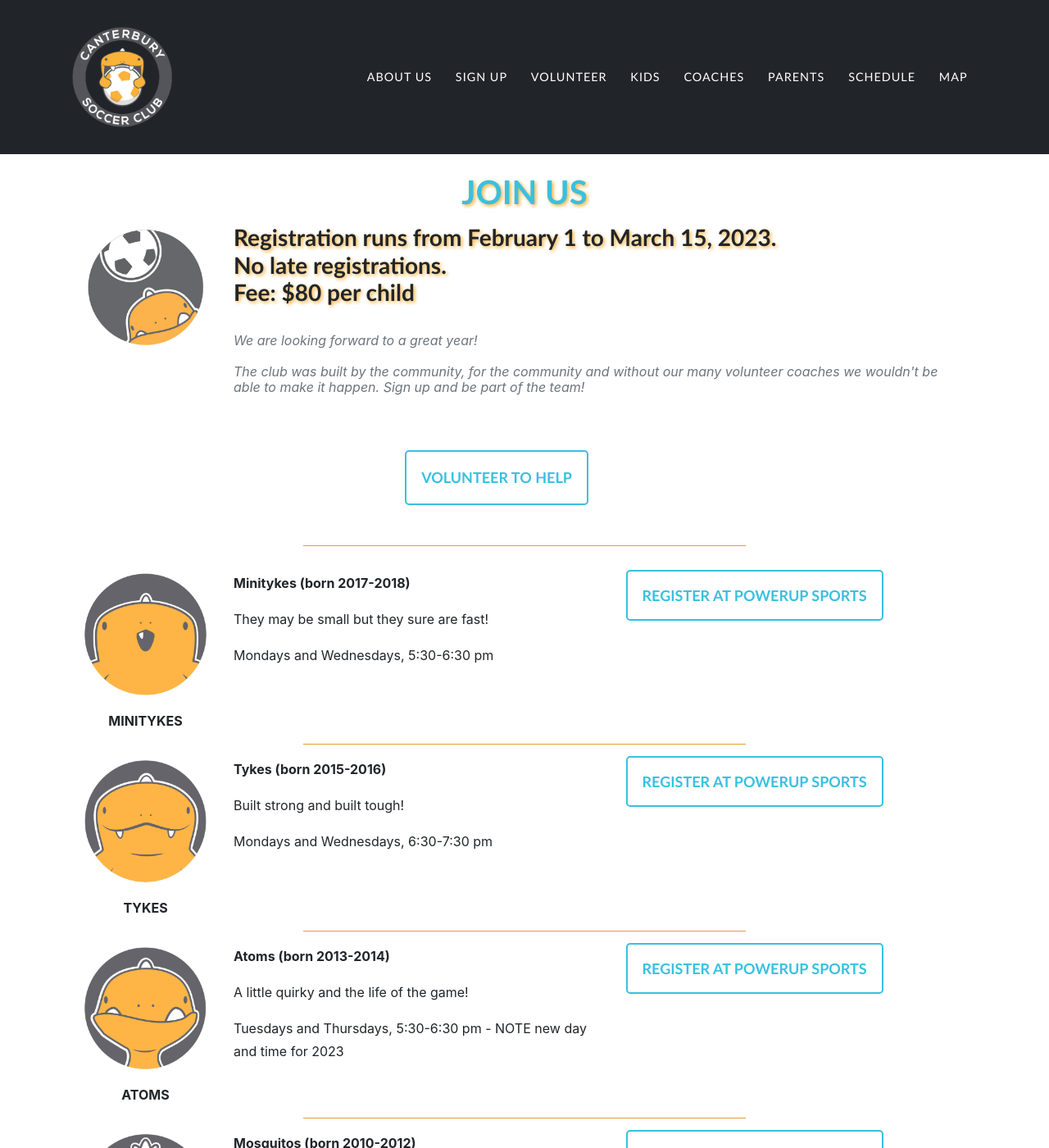
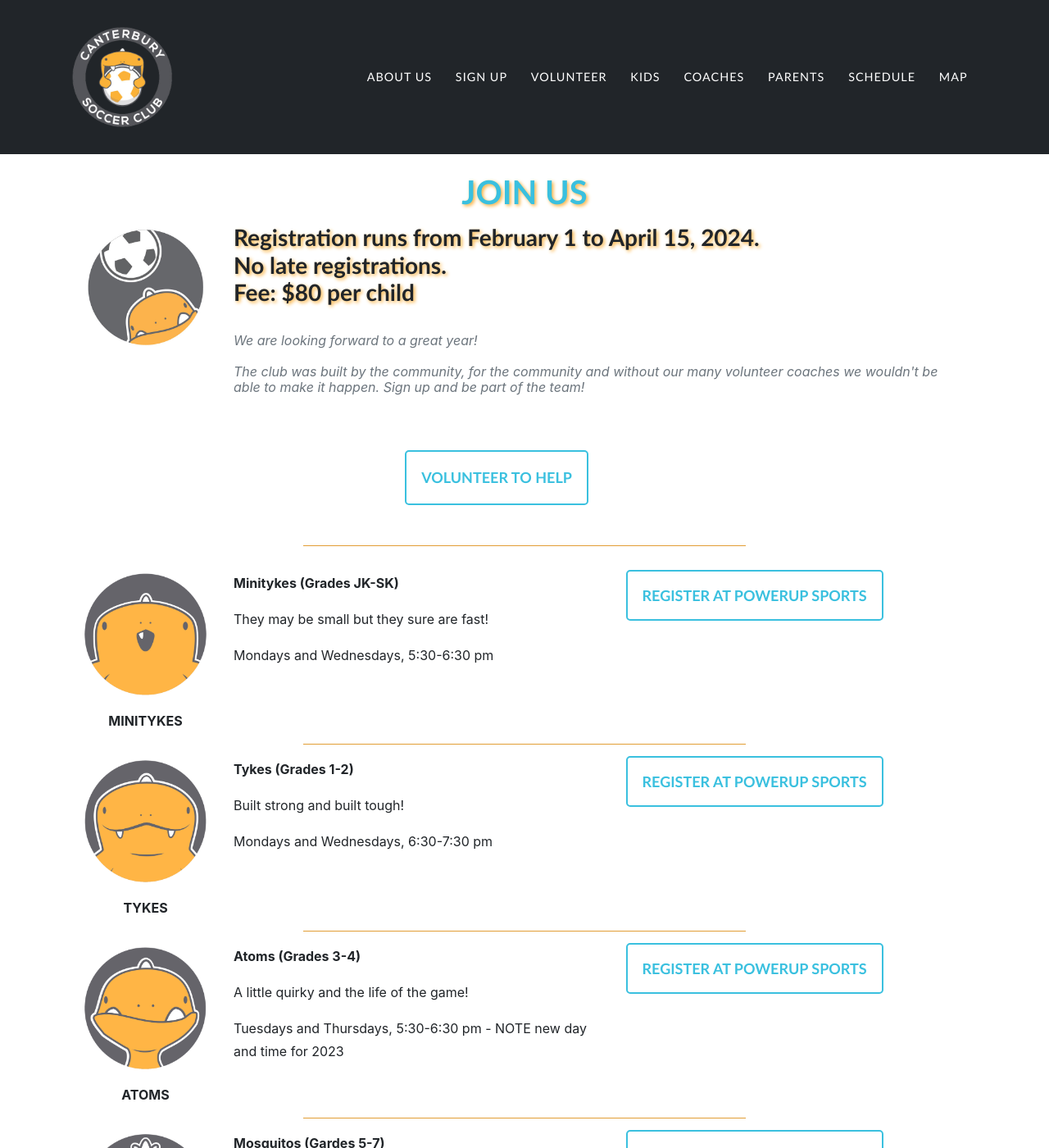
Before and after one commit to canterbury-soccer/website, a Jekyll site: the page built from join-us.md, in a window 1280 px wide and 1400 px high. Shown: the whole window at 82% size. Built offline with Jekyll 4.4.1, drawn with Linux system fonts in a browser that asks for light colours; some web fonts are replaced.

Commit message:
Update sitetext.yml
Changed end of registration date and grades for kids cohorts.

```diff
--- a/_data/sitetext.yml
+++ b/_data/sitetext.yml
@@ -53,7 +53,7 @@ join-us:
   img: assets/img/saurus_header.jpg
   img_alt: Soccersaurus Heads the Ball
   registration_slug: |
-    Registration runs from February 1 to March 15, 2023.
+    Registration runs from February 1 to April 15, 2024.
     <br/>
     No late registrations.
     <br/>
@@ -181,25 +181,25 @@ divisions:
   - title: "Minitykes"
     schedule: "Mondays and Wednesdays, 5:30-6:30 pm"
     tagline: "They may be small but they sure are fast!"
-    years: "born 2017-2018"
+    years: "Grades JK-SK"
     url: assets/pdf/schedule_2023_minitykes.pdf
     img: assets/img/saurus_minitykes.png
   - title: "Tykes"
     schedule: "Mondays and Wednesdays, 6:30-7:30 pm"
     tagline: "Built strong and built tough!"
-    years: "born 2015-2016"
+    years: "Grades 1-2"
     url: assets/pdf/schedule_2023_tykes.pdf
     img: assets/img/saurus_tykes.png
   - title: "Atoms"
     schedule: "Tuesdays and Thursdays, 5:30-6:30 pm - NOTE new day and time for 2023"
     tagline: "A little quirky and the life of the game!"
-    years: "born 2013-2014"
+    years: "Grades 3-4"
     url: assets/pdf/schedule_2023_atoms.pdf
     img: assets/img/saurus_atoms.png
   - title: "Mosquitos"
     schedule: "Tuesdays and Thursdays, 6:30-8:00 pm - earlier end time for 2023"
     tagline: "Bigger, stronger, and ready to play!"
-    years: "born 2010-2012"
+    years: "Gardes 5-7"
     url: assets/pdf/schedule_2023_mosquitos.pdf
     img: assets/img/saurus_mosquitos.png
 
```
